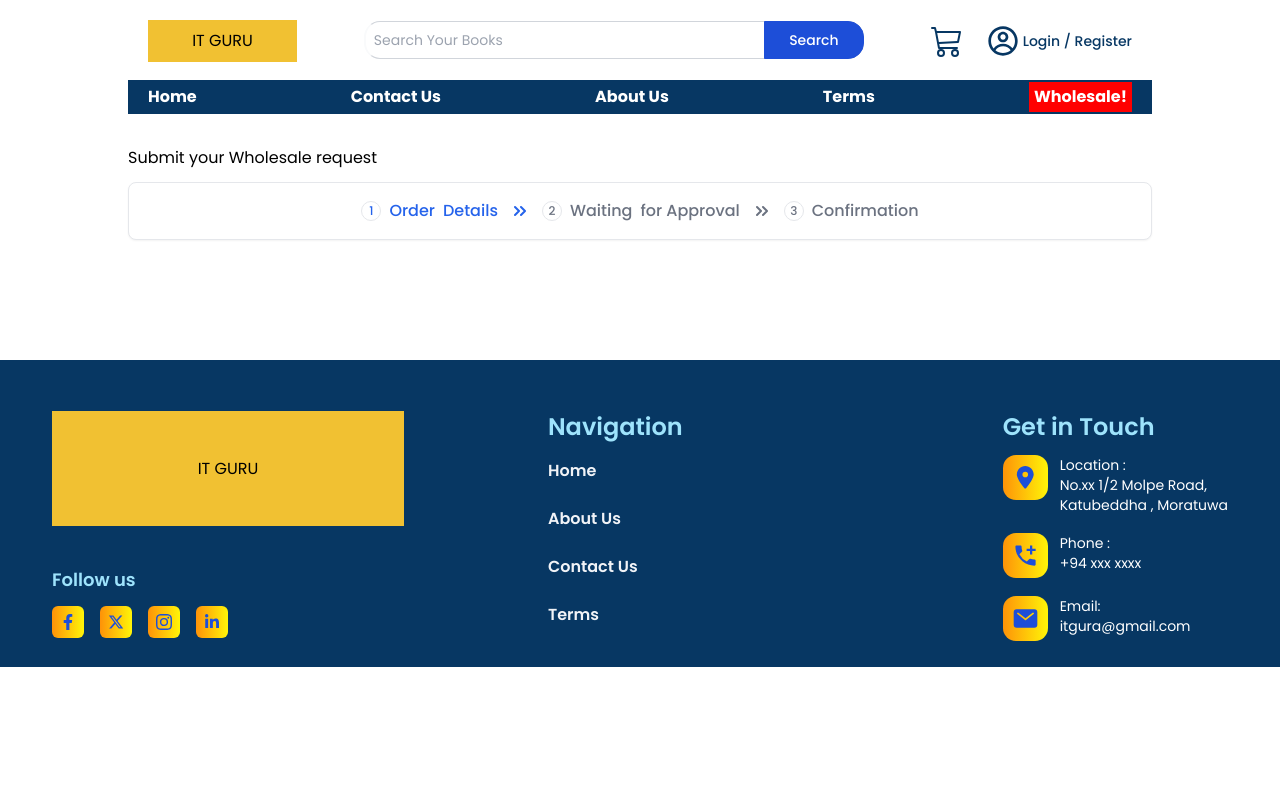
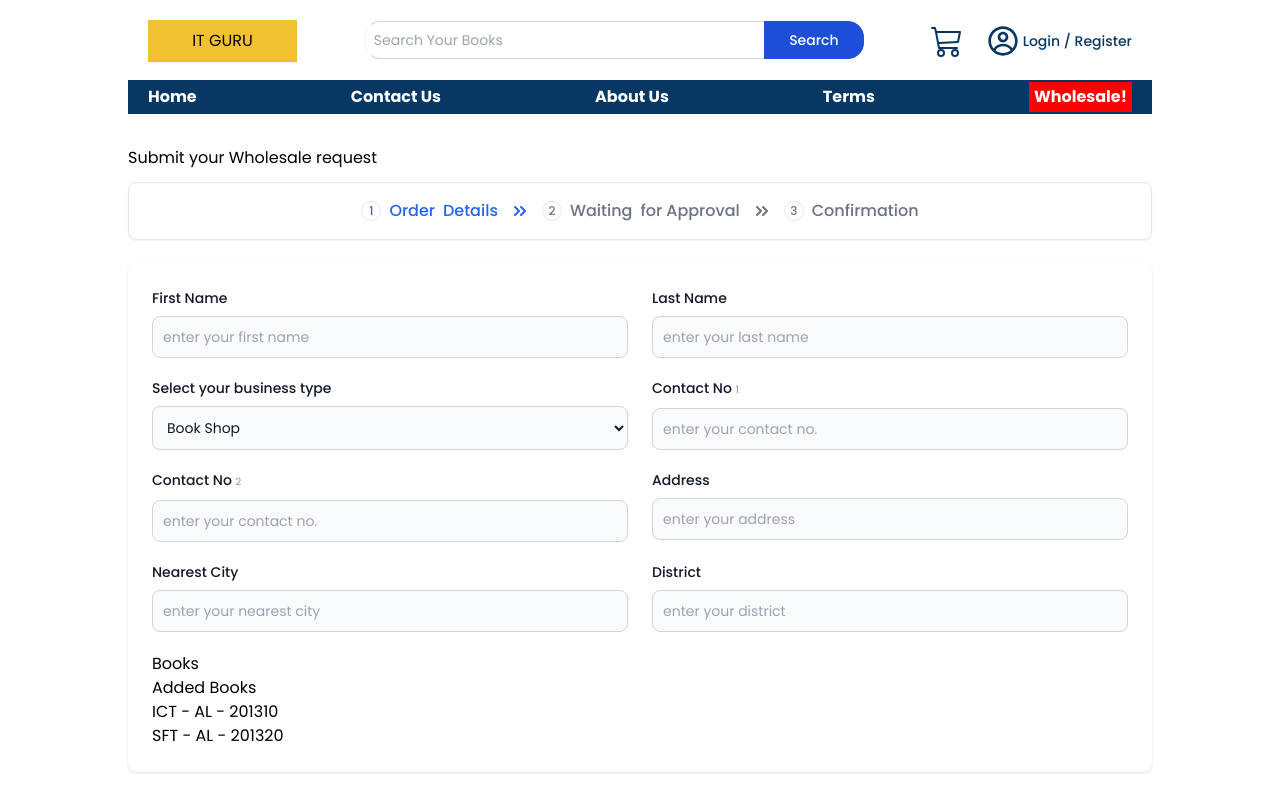
Before and after one commit to IT-Guru-Books-Store/ecomm-app-user, a Next.js app: page /wholesale-request in a window 1280 px wide. Shown: the top 800 px of the page. Built offline with nearby package versions, Linux system fonts and the light colour scheme.

Commit message:
adding wholesale order details.

```diff
--- a/app/wholesale-request/page.js
+++ b/app/wholesale-request/page.js
@@ -6,7 +6,7 @@ import React from "react";
 
 const page = () => {
   return (
-    <div className="my-8">
+    <div className="m-[16px] sm:my-8 sm:mx-0">
       <h3>Submit your Wholesale request</h3>
       <Stepper />
       <WholesaleContainer />
--- a/components/wholesale-request/wholesale-content/WholesaleOrderDetails.js
+++ b/components/wholesale-request/wholesale-content/WholesaleOrderDetails.js
@@ -1,11 +1,12 @@
 import React from "react";
+import WholesaleOrderDetailsForm from "./order-details/WholesaleOrderDetailsForm";
+import WholeSaleBookList from "./order-details/WholeSaleBookList";
 
 const WholesaleOrderDetails = () => {
   return (
-    <div className="p-8 w-full max-w-4xl mt-6">
-      <form>
-        <div></div>
-      </form>
+    <div className="w-full mt-6 shadow rounded-lg p-6 border-spacing-1">
+      <WholesaleOrderDetailsForm />
+      <WholeSaleBookList />
     </div>
   );
 };
--- /dev/null
+++ b/components/wholesale-request/wholesale-content/order-details/WholeSaleBookList.js
@@ -0,0 +1,40 @@
+"use client";
+
+import React, { useEffect, useState } from "react";
+
+const WholeSaleBookList = () => {
+  const [bookList, setBookList] = useState([]);
+  useEffect(() => {
+    setBookList([
+      {
+        name: "ICT - AL - 2013",
+        qty: 10,
+      },
+      {
+        name: "SFT - AL - 2013",
+        qty: 20,
+      },
+    ]);
+  }, []);
+
+  return (
+    <div>
+      <h3>Books</h3>
+      <div>
+        <p>Added Books</p>
+        <div>
+          {bookList?.map((book) => {
+            return (
+              <div key={book}>
+                <span>{book.name}</span>
+                <span>{book.qty}</span>
+              </div>
+            );
+          })}
+        </div>
+      </div>
+    </div>
+  );
+};
+
+export default WholeSaleBookList;
--- /dev/null
+++ b/components/wholesale-request/wholesale-content/order-details/WholesaleOrderDetailsForm.js
@@ -0,0 +1,134 @@
+import React from "react";
+
+const WholesaleOrderDetailsForm = () => {
+  return (
+    <form>
+      <div className="grid sm:grid-cols-2 gap-x-6 w-full">
+        <div className="mb-5">
+          <label
+            for="first-name"
+            className="block mb-2 text-sm font-medium text-gray-900 dark:text-white"
+          >
+            First Name
+          </label>
+          <input
+            type="text"
+            id="first-name"
+            className="bg-gray-50 border border-gray-300 text-gray-900 text-sm rounded-lg focus:ring-blue-500 focus:border-blue-500 block w-full p-2.5 dark:bg-gray-700 dark:border-gray-600 dark:placeholder-gray-400 dark:text-white dark:focus:ring-blue-500 dark:focus:border-blue-500"
+            placeholder="enter your first name"
+            required
+          />
+        </div>
+        <div className="mb-5">
+          <label
+            for="last-name"
+            className="block mb-2 text-sm font-medium text-gray-900 dark:text-white"
+          >
+            Last Name
+          </label>
+          <input
+            type="text"
+            id="last-name"
+            className="bg-gray-50 border border-gray-300 text-gray-900 text-sm rounded-lg focus:ring-blue-500 focus:border-blue-500 block w-full p-2.5 dark:bg-gray-700 dark:border-gray-600 dark:placeholder-gray-400 dark:text-white dark:focus:ring-blue-500 dark:focus:border-blue-500"
+            placeholder="enter your last name"
+            required
+          />
+        </div>
+        <div className="mb-5">
+          <label
+            for="business-type"
+            className="block mb-2 text-sm font-medium text-gray-900 dark:text-white"
+          >
+            Select your business type
+          </label>
+          <select
+            id="business-type"
+            className="bg-gray-50 border border-gray-300 text-gray-900 text-sm rounded-lg focus:ring-blue-500 focus:border-blue-500 block w-full p-2.5 dark:bg-gray-700 dark:border-gray-600 dark:placeholder-gray-400 dark:text-white dark:focus:ring-blue-500 dark:focus:border-blue-500"
+          >
+            <option>Book Shop</option>
+            <option>School</option>
+            <option>Tution Class</option>
+            <option>Other</option>
+          </select>
+        </div>
+        <div className="mb-5">
+          <label
+            for="contact-no-1"
+            className="block mb-2 text-sm font-medium text-gray-900 dark:text-white"
+          >
+            Contact No <spam className="text-[10px] text-gray-400">1</spam>
+          </label>
+          <input
+            type="text"
+            id="contact-no-1"
+            className="bg-gray-50 border border-gray-300 text-gray-900 text-sm rounded-lg focus:ring-blue-500 focus:border-blue-500 block w-full p-2.5 dark:bg-gray-700 dark:border-gray-600 dark:placeholder-gray-400 dark:text-white dark:focus:ring-blue-500 dark:focus:border-blue-500"
+            placeholder="enter your contact no."
+            required
+          />
+        </div>
+        <div className="mb-5">
+          <label
+            for="contact-no-2"
+            className="block mb-2 text-sm font-medium text-gray-900 dark:text-white"
+          >
+            Contact No <spam className="text-[10px] text-gray-400">2</spam>
+          </label>
+          <input
+            type="text"
+            id="contact-no-2"
+            className="bg-gray-50 border border-gray-300 text-gray-900 text-sm rounded-lg focus:ring-blue-500 focus:border-blue-500 block w-full p-2.5 dark:bg-gray-700 dark:border-gray-600 dark:placeholder-gray-400 dark:text-white dark:focus:ring-blue-500 dark:focus:border-blue-500"
+            placeholder="enter your contact no."
+            required
+          />
+        </div>
+        <div className="mb-5">
+          <label
+            for="address"
+            className="block mb-2 text-sm font-medium text-gray-900 dark:text-white"
+          >
+            Address
+          </label>
+          <input
+            type="text"
+            id="address"
+            className="bg-gray-50 border border-gray-300 text-gray-900 text-sm rounded-lg focus:ring-blue-500 focus:border-blue-500 block w-full p-2.5 dark:bg-gray-700 dark:border-gray-600 dark:placeholder-gray-400 dark:text-white dark:focus:ring-blue-500 dark:focus:border-blue-500"
+            placeholder="enter your address"
+            required
+          />
+        </div>
+        <div className="mb-5">
+          <label
+            for="city"
+            className="block mb-2 text-sm font-medium text-gray-900 dark:text-white"
+          >
+            Nearest City
+          </label>
+          <input
+            type="text"
+            id="city"
+            className="bg-gray-50 border border-gray-300 text-gray-900 text-sm rounded-lg focus:ring-blue-500 focus:border-blue-500 block w-full p-2.5 dark:bg-gray-700 dark:border-gray-600 dark:placeholder-gray-400 dark:text-white dark:focus:ring-blue-500 dark:focus:border-blue-500"
+            placeholder="enter your nearest city"
+            required
+          />
+        </div>
+        <div className="mb-5">
+          <label
+            for="district"
+            className="block mb-2 text-sm font-medium text-gray-900 dark:text-white"
+          >
+            District
+          </label>
+          <input
+            type="text"
+            id="district"
+            className="bg-gray-50 border border-gray-300 text-gray-900 text-sm rounded-lg focus:ring-blue-500 focus:border-blue-500 block w-full p-2.5 dark:bg-gray-700 dark:border-gray-600 dark:placeholder-gray-400 dark:text-white dark:focus:ring-blue-500 dark:focus:border-blue-500"
+            placeholder="enter your district"
+            required
+          />
+        </div>
+      </div>
+    </form>
+  );
+};
+
+export default WholesaleOrderDetailsForm;
```
